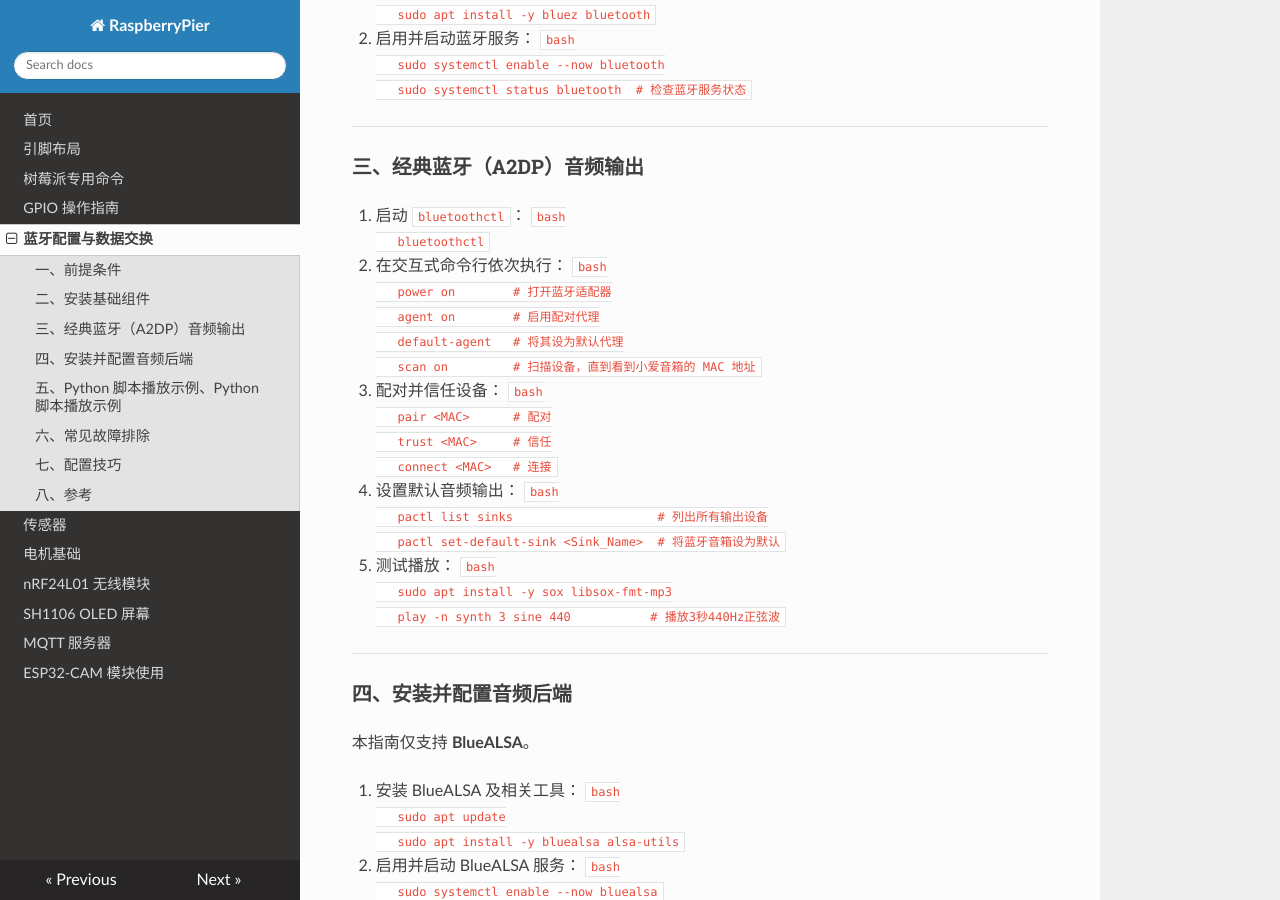
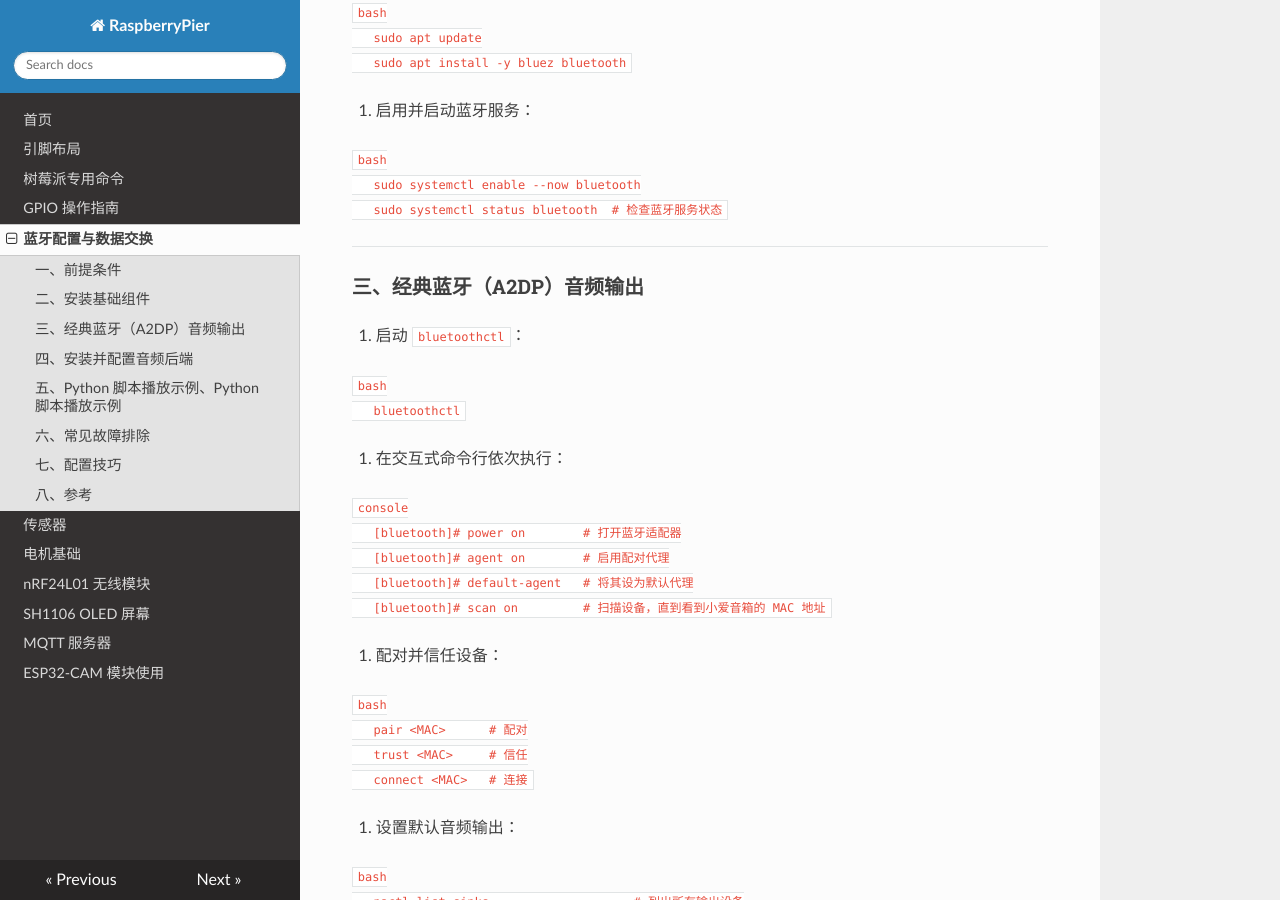
Before and after one commit to SwartzMss/RaspberryPier, an MkDocs documentation site: the page built from docs/bluetooth.md, in a window 1280 px wide and 900 px high, scrolled down 463 px. Built offline with MkDocs 1.6.1, drawn with Linux system fonts in a browser that asks for light colours; nearby versions of some CDN libraries.

Commit message:
fix markdown code blocks

````diff
--- a/docs/bluetooth.md
+++ b/docs/bluetooth.md
@@ -13,11 +13,14 @@
 ### 二、安装基础组件
 
 1. 更新系统并安装蓝牙服务：
+
    ```bash
    sudo apt update
    sudo apt install -y bluez bluetooth
    ```
+
 2. 启用并启动蓝牙服务：
+
    ```bash
    sudo systemctl enable --now bluetooth
    sudo systemctl status bluetooth  # 检查蓝牙服务状态
@@ -28,28 +31,37 @@
 ### 三、经典蓝牙（A2DP）音频输出
 
 1. 启动 `bluetoothctl`：
+
    ```bash
    bluetoothctl
    ```
+
 2. 在交互式命令行依次执行：
-   ```bash
-   power on        # 打开蓝牙适配器
-   agent on        # 启用配对代理
-   default-agent   # 将其设为默认代理
-   scan on         # 扫描设备，直到看到小爱音箱的 MAC 地址
+
+   ```console
+   [bluetooth]# power on        # 打开蓝牙适配器
+   [bluetooth]# agent on        # 启用配对代理
+   [bluetooth]# default-agent   # 将其设为默认代理
+   [bluetooth]# scan on         # 扫描设备，直到看到小爱音箱的 MAC 地址
    ```
+
 3. 配对并信任设备：
+
    ```bash
    pair <MAC>      # 配对
    trust <MAC>     # 信任
    connect <MAC>   # 连接
    ```
+
 4. 设置默认音频输出：
+
    ```bash
    pactl list sinks                    # 列出所有输出设备
    pactl set-default-sink <Sink_Name>  # 将蓝牙音箱设为默认
    ```
+
 5. 测试播放：
+
    ```bash
    sudo apt install -y sox libsox-fmt-mp3
    play -n synth 3 sine 440           # 播放3秒440Hz正弦波
@@ -62,15 +74,20 @@
 本指南仅支持 **BlueALSA**。
 
 1. 安装 BlueALSA 及相关工具：
+
    ```bash
    sudo apt update
    sudo apt install -y bluealsa alsa-utils
    ```
+
 2. 启用并启动 BlueALSA 服务：
+
    ```bash
    sudo systemctl enable --now bluealsa
    ```
+
 3. 使用 BlueALSA 播放示例：
+
    ```bash
    aplay -D bluealsa:HCI=hci0,DEV=<MAC>,PROFILE=a2dp sample.wav
    mpg123 -a bluealsa:HCI=hci0,DEV=<MAC>,PROFILE=a2dp sample.mp3
@@ -81,14 +98,19 @@
 ### 五、Python 脚本播放示例、Python 脚本播放示例
 
 1. 安装 Python ALSA 支持：
+
    ```bash
    sudo apt install -y python3-alsaaudio
    ```
+
 2. 运行示例脚本：
+
    ```bash
    python3 main.py /home/pi/Music/song.wav bluealsa:HCI=hci0,DEV=<MAC>,PROFILE=a2dp
    ```
+
 3. 在自定义脚本中调用：
+
    ```python
    from bluealsa_player import play_wav_via_bluealsa
    play_wav_via_bluealsa(
@@ -105,10 +127,12 @@
   - 检查连接状态：`bluetoothctl info <MAC>`。
   - 确认 Sink 已设置为默认：`pactl info`。
 - **权限错误**：
-  - 将用户加入 `audio` 组并重启：
+- 将用户加入 `audio` 组并重启：
+
     ```bash
     sudo usermod -aG audio $USER && reboot
     ```
+
 - **延迟或掉帧**：
   - 尝试减小 ALSA `period size`，或切换到 PulseAudio/PipeWire。
 
````
